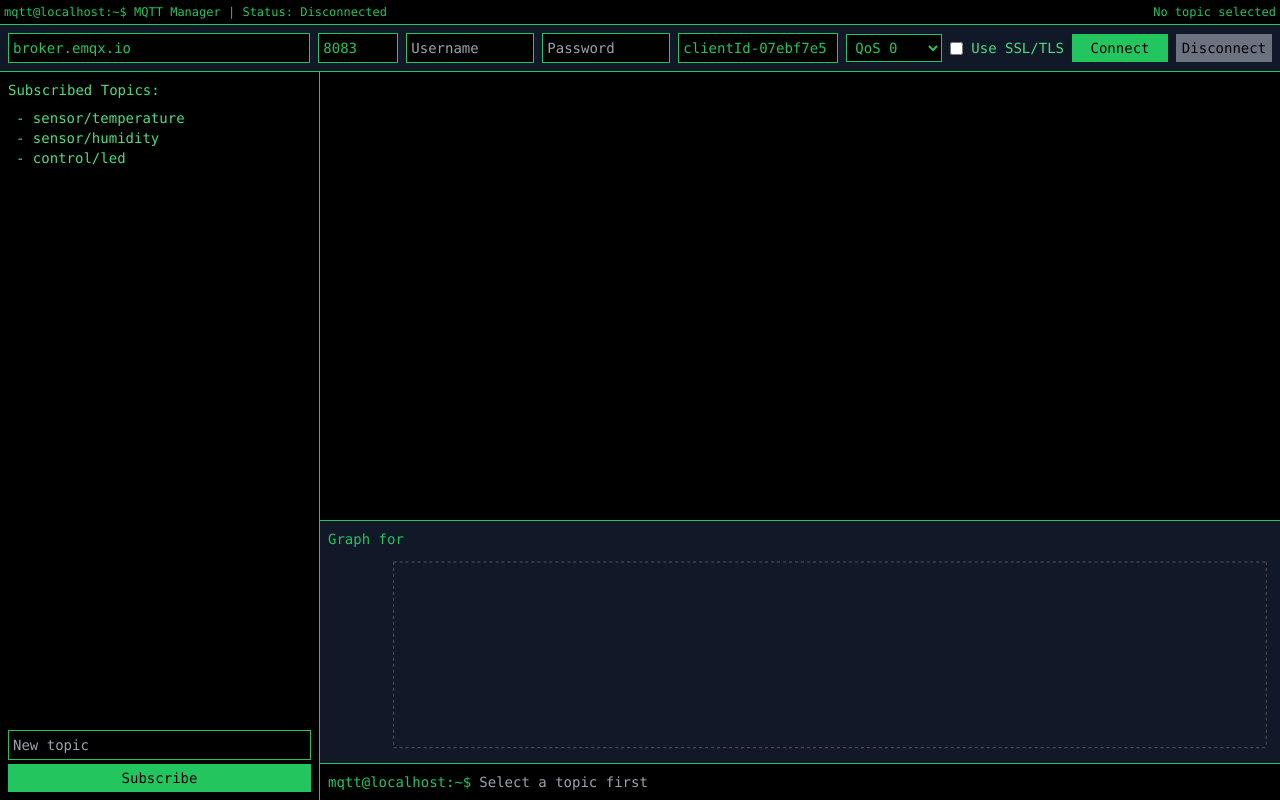
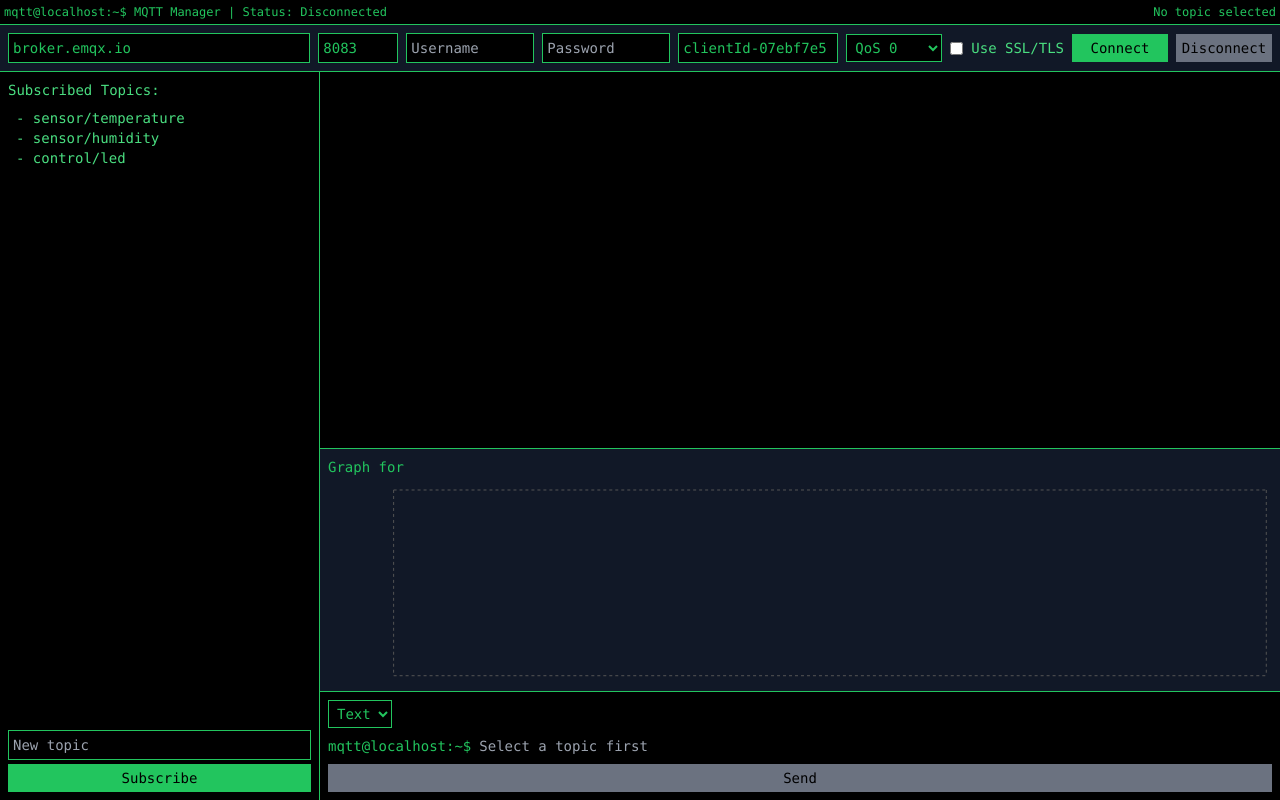
Before and after one commit to luis198755/mqtt-terminal-app, a React (Create React App) app: page / in a window 1280 px wide. Built offline with nearby package versions, Linux system fonts and the light colour scheme.

Commit message:
Add Json option

```diff
--- a/package.json
+++ b/package.json
@@ -6,10 +6,12 @@
     "@testing-library/jest-dom": "^5.17.0",
     "@testing-library/react": "^13.4.0",
     "@testing-library/user-event": "^13.5.0",
+    "ajv": "^8.17.1",
     "autoprefixer": "^10.4.19",
     "paho-mqtt": "^1.1.0",
     "postcss": "^8.4.39",
     "react": "^18.3.1",
+    "react-ace": "^12.0.0",
     "react-dom": "^18.3.1",
     "react-scripts": "5.0.1",
     "recharts": "^2.12.7",
--- a/src/MQTTManager.js
+++ b/src/MQTTManager.js
@@ -1,7 +1,59 @@
 import React, { useState, useEffect, useRef } from 'react';
 import { Client } from 'paho-mqtt';
 import { LineChart, Line, XAxis, YAxis, CartesianGrid, Tooltip, ResponsiveContainer } from 'recharts';
+import AceEditor from 'react-ace';
+import Ajv from 'ajv';
 
+// Importaciones explícitas para Ace
+import 'ace-builds/src-noconflict/mode-json';
+import 'ace-builds/src-noconflict/theme-monokai';
+import 'ace-builds/src-noconflict/ext-language_tools';
+
+const AdvancedPayloadEditor = ({ payload, onChange, onValidate }) => {
+    const [editorValue, setEditorValue] = useState(payload);
+    const [isValid, setIsValid] = useState(true);
+    const ajv = new Ajv();
+
+    const handleChange = (newValue) => {
+      setEditorValue(newValue);
+      onChange(newValue);
+      validateJSON(newValue);
+    };
+
+    const validateJSON = (value) => {
+      try {
+        const parsedJSON = JSON.parse(value);
+        const valid = ajv.validate({type: "object"}, parsedJSON);
+        setIsValid(valid);
+        onValidate(valid);
+      } catch (error) {
+        setIsValid(false);
+        onValidate(false);
+      }
+    };
+
+    return (
+      <div className="mb-2">
+        <AceEditor
+          mode="json"
+          theme="monokai"
+          onChange={handleChange}
+          value={editorValue}
+          name="UNIQUE_ID_OF_DIV"
+          editorProps={{ $blockScrolling: true }}
+          setOptions={{
+            useWorker: false, // Desactivar el worker
+            showLineNumbers: true,
+            tabSize: 2,
+          }}
+          style={{ width: '100%', height: '200px' }}
+        />
+        <div className={`mt-1 text-sm ${isValid ? 'text-green-500' : 'text-red-500'}`}>
+          {isValid ? 'JSON is valid' : 'Invalid JSON'}
+        </div>
+      </div>
+    );
+  };
 
 const StatusBar = ({ connectionStatus, selectedTopic }) => (
     <div className="bg-black text-green-500 p-1 text-xs border-b border-green-500 flex justify-between">
@@ -82,17 +134,41 @@ const StatusBar = ({ connectionStatus, selectedTopic }) => (
 
       const InputBar = ({ onSendMessage, selectedTopic }) => {
         const [message, setMessage] = useState('');
+        const [payloadType, setPayloadType] = useState('text');
+        const [isPayloadValid, setIsPayloadValid] = useState(true);
 
         const handleSubmit = (e) => {
           e.preventDefault();
-    if (selectedTopic && message.trim()) {
-      onSendMessage(selectedTopic, message.trim());
+          if (selectedTopic && message.trim() && isPayloadValid) {
+            onSendMessage(selectedTopic, message.trim(), payloadType);
             setMessage('');
           }
         };
 
+        const handlePayloadTypeChange = (e) => {
+          setPayloadType(e.target.value);
+          setMessage(e.target.value === 'json' ? '{\n\n}' : '');
+        };
+
         return (
           <form onSubmit={handleSubmit} className="bg-black p-2 border-t border-green-500">
+            <div className="mb-2">
+              <select
+                value={payloadType}
+                onChange={handlePayloadTypeChange}
+                className="bg-black text-green-500 border border-green-500 p-1"
+              >
+                <option value="text">Text</option>
+                <option value="json">JSON</option>
+              </select>
+            </div>
+            {payloadType === 'json' ? (
+              <AdvancedPayloadEditor
+                payload={message}
+                onChange={setMessage}
+                onValidate={setIsPayloadValid}
+              />
+            ) : (
               <div className="flex items-center text-green-500">
                 <span className="mr-2">mqtt@localhost:~$</span>
                 <input
@@ -102,9 +178,16 @@ const InputBar = ({ onSendMessage, selectedTopic }) => {
                   placeholder={selectedTopic ? `Type message for ${selectedTopic}...` : 'Select a topic first'}
                   className="flex-grow bg-black text-green-500 focus:outline-none"
                   disabled={!selectedTopic}
-          autoFocus
                 />
               </div>
+            )}
+            <button
+              type="submit"
+              disabled={!selectedTopic || !message.trim() || !isPayloadValid}
+              className="bg-green-500 text-black p-1 mt-2 w-full disabled:bg-gray-500"
+            >
+              Send
+            </button>
           </form>
         );
       };
@@ -336,13 +419,17 @@ const MQTTConfig = ({ config, onConfigChange, onConnect, onDisconnect, connectio
     setSelectedTopic(topic);
   };
 
-  const handleSendMessage = (topic, payload) => {
+  const handleSendMessage = (topic, payload, payloadType) => {
     if (client && client.isConnected()) {
-      client.send(topic, payload, parseInt(mqttConfig.qos), false);
+      let messageToSend = payload;
+      if (payloadType === 'json') {
+        messageToSend = JSON.stringify(JSON.parse(payload), null, 2);
+      }
+      client.send(topic, messageToSend, parseInt(mqttConfig.qos), false);
       setMessages(prev => [...prev, {
         type: 'sent',
         topic: topic,
-        payload: payload
+        payload: messageToSend
       }]);
     } else {
       setMessages(prev => [...prev, { type: 'error', payload: 'Not connected to MQTT broker' }]);
```
Also changed, not shown: 1 other file (tests, documents, lock files or other folders). Lines whose indentation alone changed are shown as unchanged.
